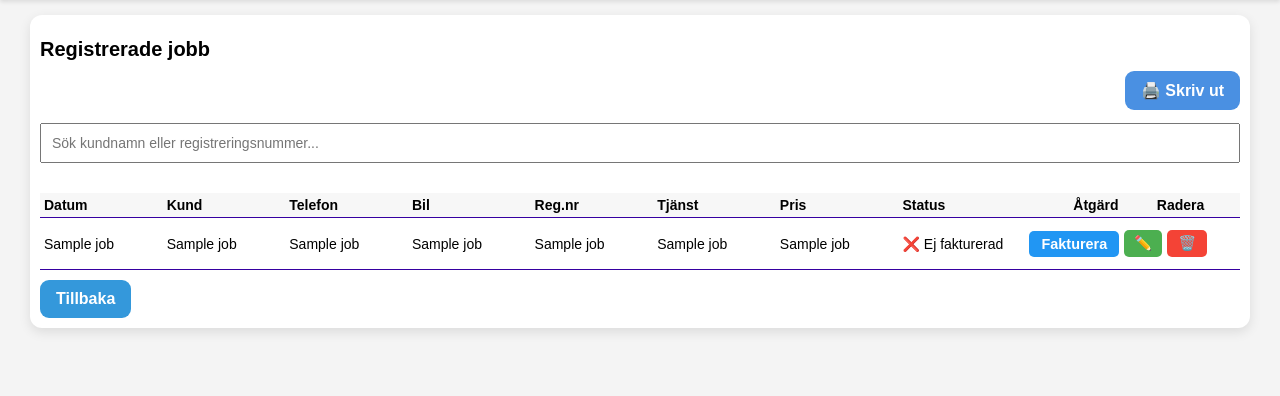
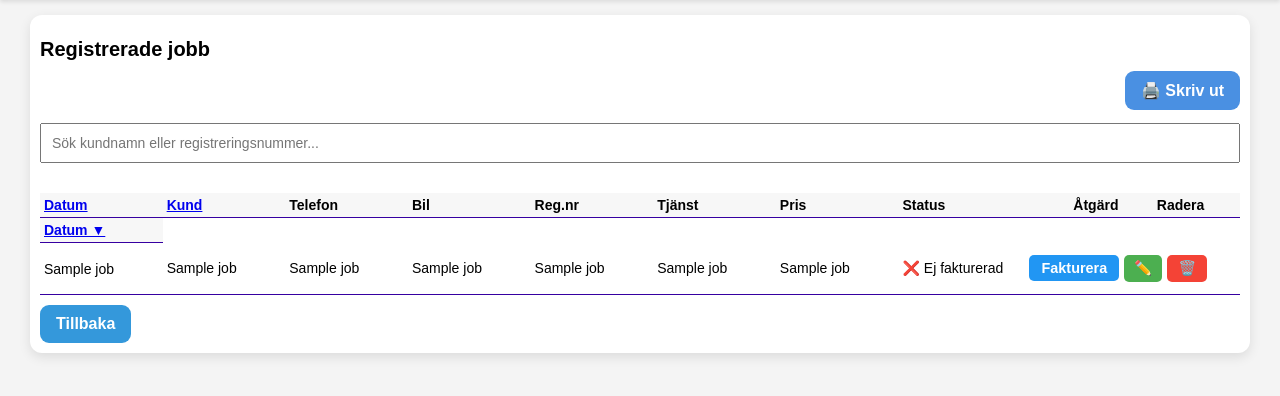
Before and after one commit to ArshedAl-Hadeethi/Faktura, a Flask app: page /jobs in a window 1280 px wide. Shown: the part 94-490 px from the top of the page. Run offline with Flask 3, Linux system fonts and the light colour scheme; a database or web service that is not in the repository returns one stand-in record (values such as "Sample title"); some libraries are stand-ins or nearby versions.

```diff
--- a/templates/jobs.html
+++ b/templates/jobs.html
@@ -23,8 +23,8 @@
   <table>
     <thead>
       <tr>
-        <th>Datum</th>
-        <th>Kund</th>
+        <th><a href="{{ url_for('jobs', sort_field='date', sort='asc' if sort_field != 'date' or sort == 'desc' else 'desc') }}">Datum</a></th>
+        <th><a href="{{ url_for('jobs', sort_field='name', sort='asc' if sort_field != 'name' or sort == 'desc' else 'desc') }}">Kund</a></th>
         <th>Telefon</th>
         <th>Bil</th>
         <th>Reg.nr</th>
@@ -35,6 +35,14 @@
         <th>Radera</th>
       </tr>
     </thead>
+    <th>
+    <a href="{{ url_for('jobs', sort_field='date', sort='asc' if sort_field != 'date' or sort == 'desc' else 'desc') }}">
+        Datum
+        {% if sort_field == 'date' %}
+            {% if sort == 'asc' %}▲{% else %}▼{% endif %}
+        {% endif %}
+    </a>
+</th>
     <tbody>
       {% for job in jobs %}
       <tr id="row-{{ job[0] }}">
```
